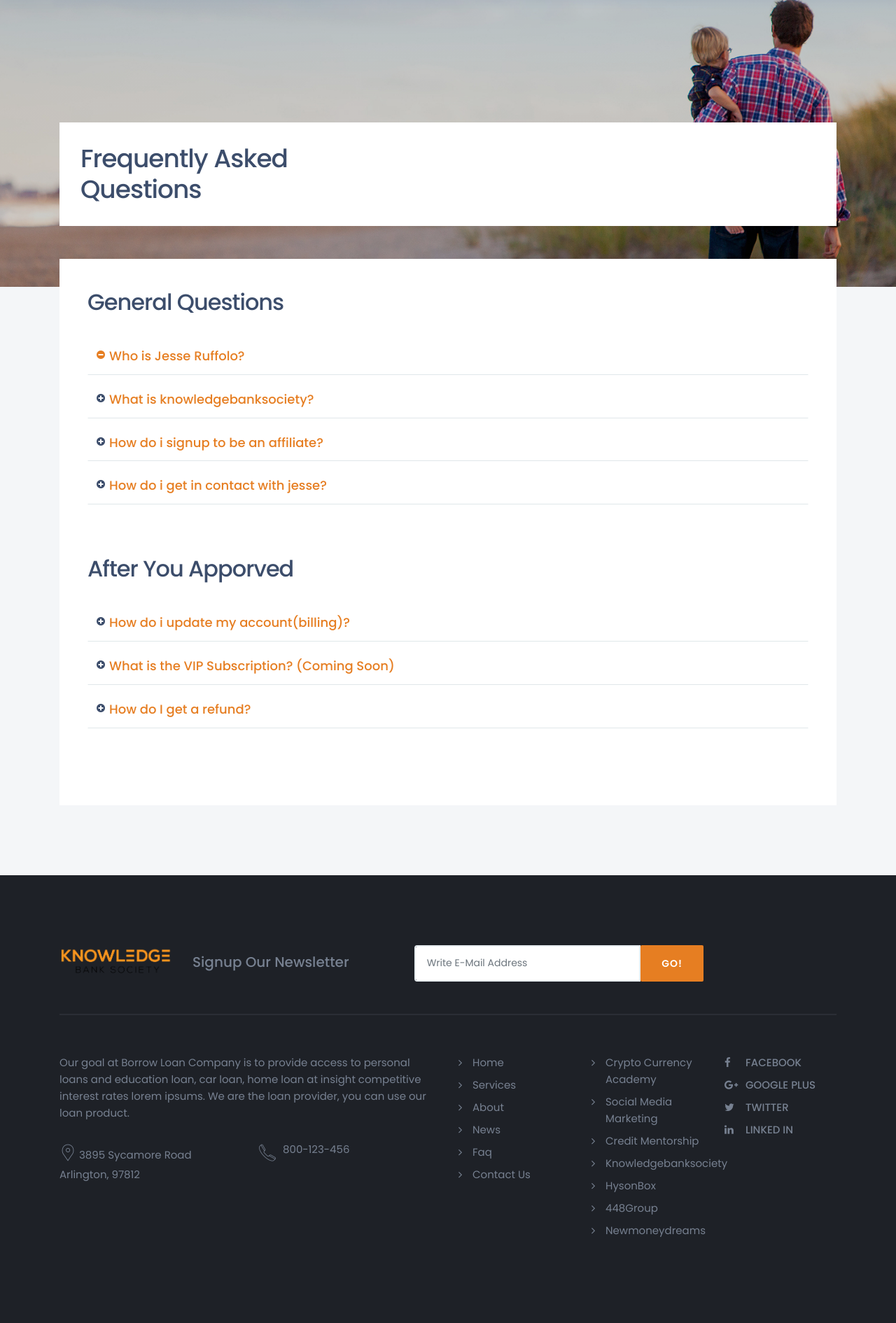
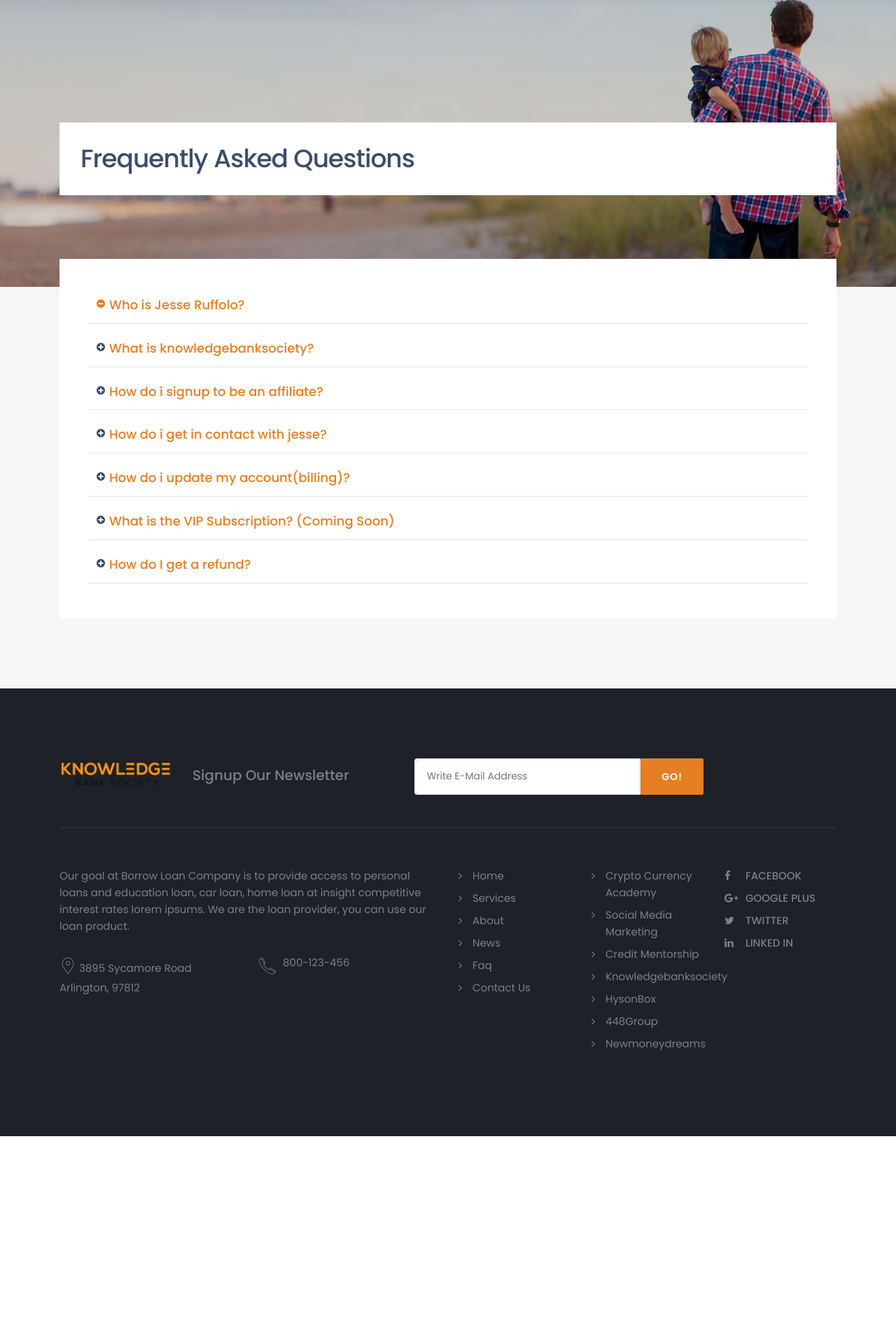
Before and after one commit to muradmalik777/jnm-client, a PHP site: page /faq.php in a window 1280 px wide. Shown: the part 138-2029 px from the top of the page at 70% size. After the commit the page ends 1762 px from the top, so only its background shows below. Run offline with PHP 8.4, Linux system fonts and the light colour scheme.

Commit message:
Revisions

```diff
--- a/TOU.php
+++ b/TOU.php
@@ -68,7 +68,7 @@
                                             <li>Resell or make commercial use of the Website or Materials or make any derivative use of the Website or Materials.</li><br>
                                     </ol>
 
-                                Privacy Policy Company's Privacy Policy, as displayed on our Website, is part of these Terms.  Please read it, because you are agreeing that it applies to our collection and use of information from you.
+                                Privacy Policy Company's Privacy Policy, as displayed on our Website, is part of these Terms.  Please read it, because you are agreeing that it applies to our collection and use of information from you.     <br><br>
 
                                 Purchasing Items Featured on our Website Company takes reasonable precautions to try to ensure that any prices quoted on the Website are correct, and to describe the items available on the Website as accurately as possible. However, when ordering Products or Services featured on the Website, please note that the Company does not warrant that product and service descriptions are accurate, complete, reliable, current, or error-free. If a Product or Service described on the Website is not as described when you receive or use it, you should contact our customer service department at <b> Knowledgebanksociety@gmail.com</b><br><br></p>
 
@@ -82,7 +82,7 @@
                                 </p><br>
 
 
-                                <h2>Pricing Errors and Omissions</h2>
+                                <h2>Cancellation and Refund Policy</h2>
                                 <p>
                                 For security reasons, our company policy is to confirm your account information to process your refund. You can reach out to us via email at us Knowledgebanksociety@gmail.com take between 2-30 days to show back into your bank account depending on your bank's policies. Please refer to our Terms of Use page for more information regarding our Cancellation and Refund Policy. The lessons will register as complete after you watch a video and leave a comment at the end.   <br><br>
 
--- a/faq.php
+++ b/faq.php
@@ -14,9 +14,9 @@
                 <div class="col-xl-12 col-lg-12 col-md-12 col-sm-12 col-12">
                     <div class="bg-white pinside30">
                         <div class="row">
-                           <div class="col-xl-4 col-lg-4 col-md-9 col-sm-12 col-12">
-                                <h1 class="page-title">Frequently Asked Questions</h1>
-                            </div>
+                           <div class="col-xl-6 col-lg-6 col-md-9 col-sm-12 col-12">
+                                <span><h1 class="page-title">Frequently Asked Questions</h1>
+                            </span></div>
 
                         </div>
                     </div>
@@ -34,9 +34,7 @@
                         <div class="">
                             <div class="row">
                                 <div class="col-md-12 col-sm-12 col-xs-12">
-                                    <div class="section-title mb30">
-                                        <h1>General Questions</h1>
-                                    </div>
+
                                 </div>
                             </div>
                             <div class="row">
@@ -92,14 +90,7 @@
                         </div>
 
 
-                        <div class="section-space60">
-                            <div class="row">
-                                <div class="col-xl-12 col-lg-12 col-md-12 col-sm-12 col-12">
-                                    <div class="section-title mb30">
-                                        <h1>After You Apporved</h1>
-                                    </div>
-                                </div>
-                            </div>
+
                             <div class="row">
                                <div class="col-xl-12 col-lg-12 col-md-12 col-sm-12 col-12 st-accordion">
                                     <div class="panel-group" id="accordion-4" role="tablist" aria-multiselectable="true">
```
Also changed, not shown: privacy.php (+6 -6 lines).
